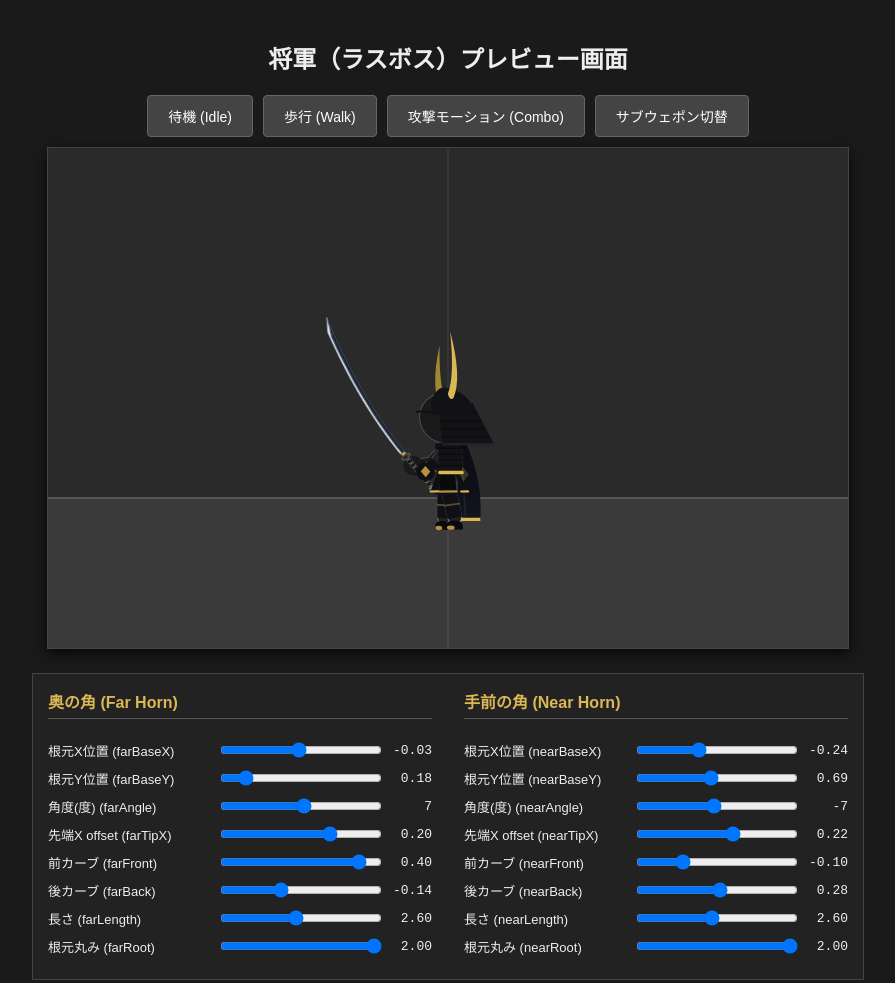
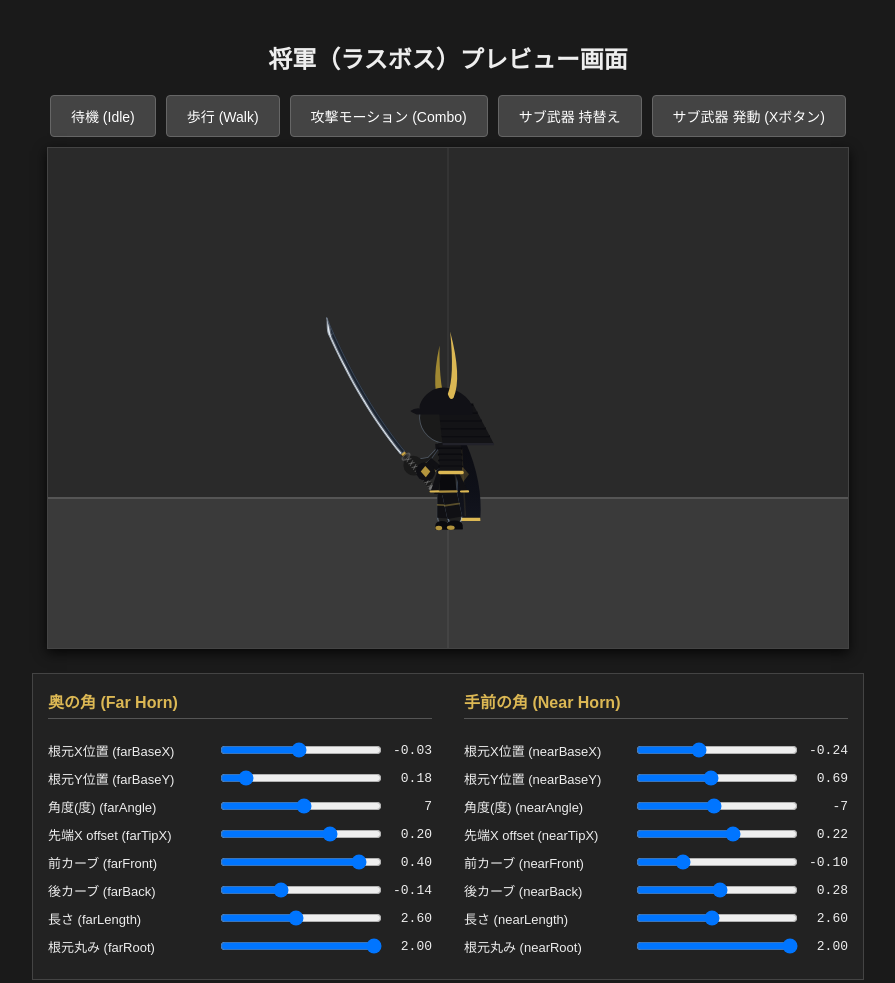
Before and after one commit to dev-kwr/UnificationOfTheNation, a plain HTML site: page shogun_preview.html in a window 1280 px wide. Shown: the top 983 px of the page, without its empty margins (192-1087 px from the left). Drawn offline with Linux system fonts and the light colour scheme.

Commit message:
feat: redesign boss helmet visor and add sub-weapon action controls to preview UI

```diff
--- a/js/boss.js
+++ b/js/boss.js
@@ -2400,36 +2400,31 @@ export class Shogun extends Boss {
         }
 
         // ═════════════════════════════════
-        //  2. 鉢（ドーム）本体 と ツバ（まびさし）
+        //  2. 鉢（ドーム）本体 と 鳥のくちばし状のツバを一体化
         // ═════════════════════════════════
-        // ツバを前下がりではなく、普通のキャップのように平行（水平）にする
-        const vStartX = domeW * 0.45; // 兜の額部分からスタート
-        const vStartY = helmBaseY - hr * 0.15; // 付根の高さ
-        const vEndX   = domeW * 1.05;  // 前方に突き出す
-        const vEndY   = helmBaseY - hr * 0.15; // 付根と同じ高さで平行（水平）
-        const vThick  = hr * 0.08; // ツバの厚み
-
         ctx.fillStyle = cDome;
-
-        // ツバの描画
         ctx.beginPath();
-        ctx.moveTo(vStartX, vStartY);
-        // 上側のエッジ（まっすぐ前へ）
-        ctx.quadraticCurveTo(domeW * 0.75, vStartY - hr * 0.05, vEndX, vEndY);
-        // 先端から下側のエッジへ折り返し
-        ctx.lineTo(vEndX - hr * 0.02, vEndY + vThick);
-        // 下側のエッジ（並行して戻る）
-        ctx.quadraticCurveTo(domeW * 0.75, vStartY + vThick - hr * 0.05, vStartX, vStartY + vThick * 1.5);
-        ctx.closePath();
-        ctx.fill();
-
-        ctx.beginPath();
+        // 後頭部下からスタート
         ctx.moveTo(-domeW, helmBaseY);
+        // 頭頂部へ丸く登る
         ctx.bezierCurveTo(-domeW * 1.15, helmBaseY - domeH * 0.6, -domeW * 0.4, domeTopY, 0, domeTopY);
-        // ドームの前側を下まで伸ばし、ツバの根本(vStartY)に綺麗に接続する
-        ctx.bezierCurveTo(domeW * 0.3, domeTopY, domeW * 0.6, helmBaseY - domeH * 0.4, vStartX, vStartY);
-        // おでこが丸出しにならないよう、ツバの根本から下（helmBaseY）まで塗りつぶす
-        ctx.lineTo(vStartX, helmBaseY);
+
+        // 頭頂部からおでこ〜くちばしの根本上部へ滑らかに降りる
+        const beakRootTopX = domeW * 0.90;
+        const beakRootTopY = helmBaseY - hr * 0.25;
+        // しっかりとおでこを膨らませて顔面をカバーする
+        ctx.bezierCurveTo(domeW * 0.6, domeTopY, domeW * 0.95, helmBaseY - domeH * 0.4, beakRootTopX, beakRootTopY);
+
+        // くちばし上部エッジ（短めに、少し水平ぎみに前へ）
+        const beakTipX = domeW * 1.25;
+        const beakTipY = helmBaseY - hr * 0.15;
+        ctx.quadraticCurveTo(domeW * 1.1, beakRootTopY - hr * 0.02, beakTipX, beakTipY);
+
+        // くちばしの下部エッジ（先端から太く滑らかに兜の顔面へ戻る）
+        // 戻る位置は domeW * 0.95 で、顔の輪郭線を確実に覆い隠す
+        ctx.bezierCurveTo(domeW * 1.15, beakTipY + hr * 0.08, domeW * 1.05, helmBaseY, domeW * 0.95, helmBaseY);
+
+        // ヘルメットの下辺（首元へ向けてまっすぐ閉じる）
         ctx.lineTo(0, helmBaseY);
         ctx.closePath();
         ctx.fill();
--- a/shogun_preview.html
+++ b/shogun_preview.html
@@ -88,7 +88,8 @@
         <button id="btnIdle">待機 (Idle)</button>
         <button id="btnWalk">歩行 (Walk)</button>
         <button id="btnAttack">攻撃モーション (Combo)</button>
-        <button id="btnSub">サブウェポン切替</button>
+        <button id="btnSub">サブ武器 持替え</button>
+        <button id="btnSubAction">サブ武器 発動 (Xボタン)</button>
     </div>
     <canvas id="previewCanvas" width="800" height="500"></canvas>
 
@@ -130,7 +131,12 @@
             scrollX: 0,
             groundY: 350,
             difficulty: { id: 'normal' },
-            audio: { play: () => {}, tryPlay: () => {} } // エラー回避用
+            audio: { play: () => {}, tryPlay: () => {} }, // エラー回避用
+            player: {
+                x: 100, y: 350, width: 40, height: 60,
+                get centerX() { return this.x + 20; },
+                get centerY() { return this.y + 30; }
+            }
         };
 
 
@@ -224,6 +230,23 @@
              }
         });
 
+
+        document.getElementById('btnSubAction').addEventListener('click', () => {
+             isWalking = false;
+             shogun.vx = 0;
+             if (shogun._subWeaponKey) {
+                 // 実際のゲームと同様に、プレイヤーのサブウェポンタイマーをセットしてボスのトリガーを引く
+                 if (window.game.player) {
+                     window.game.player.subWeaponTimer = 100; // ボスの攻撃条件を満たすためのダミー
+                 }
+                 // さらに念のため手動で発動状態にもする
+                 shogun._subTimer = 600;
+                 console.log("サブ武器アクション発動:", shogun._subWeaponKey);
+             } else {
+                 console.log("サブ武器が装備されていません");
+             }
+        });
+
         function loop(time) {
             const dt = Math.min((time - lastTime) / 1000, 0.1);
             lastTime = time;
```
